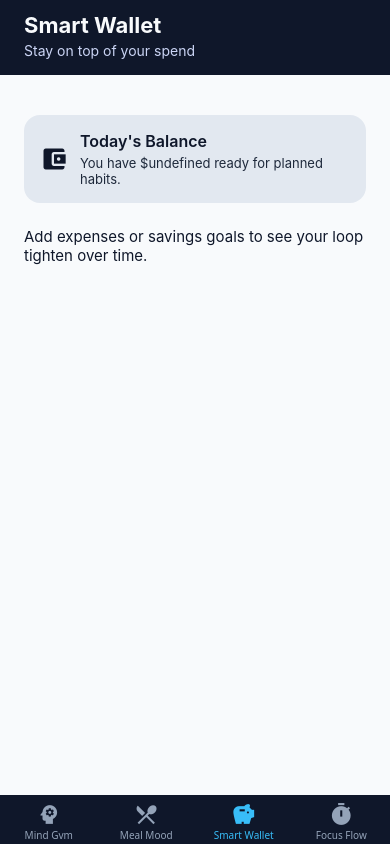
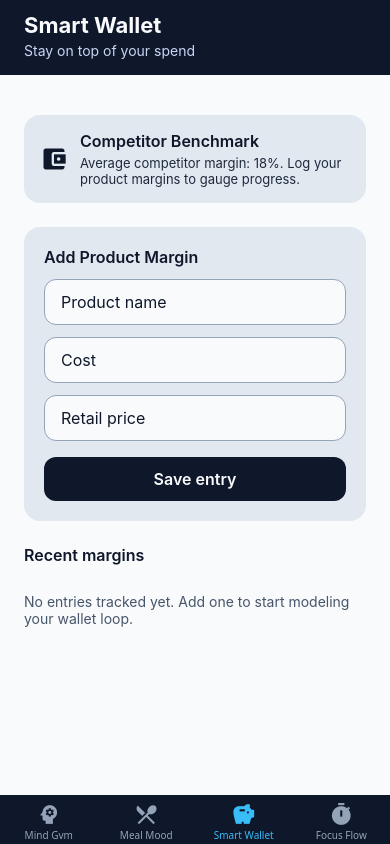
Before and after one commit to amu3dev/lifeloop, a React Native app: screen /SmartWallet in a window 390 px wide. Built offline with nearby package versions, Linux system fonts and the light colour scheme.

Commit message:
Refactor SmartWalletScreen to enhance functionality with AsyncStorage integration, product margin tracking, and improved UI components

```diff
--- a/modules/smart-wallet/SmartWalletScreen.js
+++ b/modules/smart-wallet/SmartWalletScreen.js
@@ -1,43 +1,273 @@
-import React, { useContext } from 'react';
-import { View, Text, StyleSheet, ScrollView } from 'react-native';
+import React, { useCallback, useEffect, useMemo, useState } from 'react';
+import {
+  View,
+  Text,
+  StyleSheet,
+  TextInput,
+  TouchableOpacity,
+  FlatList
+} from 'react-native';
+import AsyncStorage from '@react-native-async-storage/async-storage';
 import Header from '../../components/shared/Header';
 import InfoCard from '../../components/shared/InfoCard';
-import { AppContext } from '../../context/AppContext';
+import { useAppContext } from '../../context/AppContext';
 
-// Offers quick financial insights for the Smart Wallet module.
+const WALLET_STORAGE_KEY = '@lifeloop/wallet/history';
+
+const COMPETITOR_MARGINS = [
+  { id: 'shop-a', name: 'LoopMart', profitPercent: 18 },
+  { id: 'shop-b', name: 'Green Basket', profitPercent: 22 },
+  { id: 'shop-c', name: 'Urban Pantry', profitPercent: 15 }
+];
+
+// Helps track micro-purchases while benchmarking against competitors.
 const SmartWalletScreen = () => {
-  const { state } = useContext(AppContext);
+  const { state, addWalletEntry } = useAppContext();
+  const [productName, setProductName] = useState('');
+  const [cost, setCost] = useState('');
+  const [retail, setRetail] = useState('');
+  const [history, setHistory] = useState(state.walletHistory);
+  const [comparisonMessage, setComparisonMessage] = useState(
+    'Log your product margins to gauge progress.'
+  );
+
+  const competitorAverage = useMemo(() => {
+    const total = COMPETITOR_MARGINS.reduce(
+      (sum, competitor) => sum + competitor.profitPercent,
+      0
+    );
+    return Math.round(total / COMPETITOR_MARGINS.length);
+  }, []);
+
+  useEffect(() => {
+    const loadHistory = async () => {
+      try {
+        const stored = await AsyncStorage.getItem(WALLET_STORAGE_KEY);
+        if (stored) {
+          const parsed = JSON.parse(stored);
+          if (Array.isArray(parsed) && parsed.length && !state.walletHistory.length) {
+            parsed
+              .slice()
+              .reverse()
+              .forEach(entry => {
+                addWalletEntry(entry);
+              });
+          }
+        }
+      } catch (error) {
+        console.warn('Failed to hydrate wallet history', error);
+      }
+    };
+
+    loadHistory();
+  }, [addWalletEntry, state.walletHistory.length]);
+
+  useEffect(() => {
+    setHistory(state.walletHistory);
+  }, [state.walletHistory]);
+
+  useEffect(() => {
+    AsyncStorage.setItem(WALLET_STORAGE_KEY, JSON.stringify(history)).catch(
+      error => console.warn('Failed to persist wallet history', error)
+    );
+  }, [history]);
+
+  const handleAddEntry = useCallback(() => {
+    const trimmedName = productName.trim();
+    const costValue = Number.parseFloat(cost);
+    const retailValue = Number.parseFloat(retail);
+
+    if (!trimmedName || !Number.isFinite(costValue) || !Number.isFinite(retailValue)) {
+      setComparisonMessage(
+        'Provide a product name, cost, and retail price to calculate profit.'
+      );
+      return;
+    }
+
+    if (costValue <= 0) {
+      setComparisonMessage('Cost must be greater than zero for a valid margin.');
+      return;
+    }
+
+    const profitPercent = ((retailValue - costValue) / costValue) * 100;
+    const normalizedProfit = Number.isFinite(profitPercent) ? profitPercent : 0;
+    const entry = {
+      id: Date.now().toString(),
+      name: trimmedName,
+      cost: costValue,
+      retail: retailValue,
+      profitPercent: Number(normalizedProfit.toFixed(2)),
+      createdAt: new Date().toISOString()
+    };
+
+    addWalletEntry(entry);
+    setProductName('');
+    setCost('');
+    setRetail('');
+
+    const closestCompetitor = COMPETITOR_MARGINS.reduce((best, competitor) => {
+      const distance = Math.abs(competitor.profitPercent - normalizedProfit);
+      if (!best || distance < best.distance) {
+        return { competitor, distance };
+      }
+      return best;
+    }, null);
+
+    const competitorLabel = closestCompetitor
+      ? `${closestCompetitor.competitor.name} at ${closestCompetitor.competitor.profitPercent}%`
+      : `competitor average at ${competitorAverage}%`;
+
+    setComparisonMessage(
+      `Margin logged at ${entry.profitPercent}%. Closest benchmark: ${competitorLabel}.`
+    );
+  }, [productName, cost, retail, addWalletEntry, competitorAverage]);
 
   return (
     <View style={styles.container}>
       <Header title="Smart Wallet" subtitle="Stay on top of your spend" />
-      <ScrollView contentContainerStyle={styles.content}>
+      <View style={styles.content}>
         <InfoCard
           icon="account-balance-wallet"
-          title="Today's Balance"
-          message={`You have $${state.walletBalance} ready for planned habits.`}
+          title="Competitor Benchmark"
+          message={`Average competitor margin: ${competitorAverage}%. ${comparisonMessage}`}
         />
-        <Text style={styles.tip}>
-          Add expenses or savings goals to see your loop tighten over time.
-        </Text>
-      </ScrollView>
+        <View style={styles.form}>
+          <Text style={styles.formTitle}>Add Product Margin</Text>
+          <TextInput
+            style={styles.input}
+            placeholder="Product name"
+            value={productName}
+            onChangeText={setProductName}
+          />
+          <TextInput
+            style={styles.input}
+            placeholder="Cost"
+            keyboardType="decimal-pad"
+            value={cost}
+            onChangeText={setCost}
+          />
+          <TextInput
+            style={styles.input}
+            placeholder="Retail price"
+            keyboardType="decimal-pad"
+            value={retail}
+            onChangeText={setRetail}
+          />
+          <TouchableOpacity style={styles.button} onPress={handleAddEntry}>
+            <Text style={styles.buttonLabel}>Save entry</Text>
+          </TouchableOpacity>
+        </View>
+        <Text style={styles.historyTitle}>Recent margins</Text>
+        <FlatList
+          data={history}
+          keyExtractor={item => item.id}
+          contentContainerStyle={styles.listContent}
+          renderItem={({ item }) => (
+            <View style={styles.historyItem}>
+              <View style={styles.historyTextGroup}>
+                <Text style={styles.historyName}>{item.name}</Text>
+                <Text style={styles.historyMeta}>
+                  Cost ${item.cost.toFixed(2)} • Retail ${item.retail.toFixed(2)}
+                </Text>
+              </View>
+              <Text style={styles.historyProfit}>{item.profitPercent}%</Text>
+            </View>
+          )}
+          ListEmptyComponent={
+            <Text style={styles.emptyState}>
+              No entries tracked yet. Add one to start modeling your wallet loop.
+            </Text>
+          }
+        />
+      </View>
     </View>
   );
 };
 
-// Applies consistent spacing and text styles to financial summaries.
 const styles = StyleSheet.create({
   container: {
     flex: 1,
     backgroundColor: '#f8fafc'
   },
   content: {
+    flex: 1,
     padding: 24
   },
-  tip: {
+  form: {
     marginTop: 24,
+    backgroundColor: '#e2e8f0',
+    borderRadius: 16,
+    padding: 20
+  },
+  formTitle: {
+    fontSize: 16,
+    fontWeight: '600',
+    color: '#0f172a'
+  },
+  input: {
+    marginTop: 12,
+    borderWidth: 1,
+    borderColor: '#94a3b8',
+    borderRadius: 12,
+    paddingHorizontal: 16,
+    paddingVertical: 12,
+    fontSize: 16,
+    color: '#0f172a',
+    backgroundColor: '#f8fafc'
+  },
+  button: {
+    marginTop: 16,
+    backgroundColor: '#0f172a',
+    paddingVertical: 12,
+    borderRadius: 12,
+    alignItems: 'center'
+  },
+  buttonLabel: {
+    color: '#f8fafc',
+    fontWeight: '600',
+    fontSize: 16
+  },
+  historyTitle: {
+    marginTop: 24,
+    fontSize: 16,
+    fontWeight: '600',
+    color: '#0f172a'
+  },
+  listContent: {
+    paddingVertical: 16
+  },
+  historyItem: {
+    flexDirection: 'row',
+    justifyContent: 'space-between',
+    alignItems: 'center',
+    backgroundColor: '#e2e8f0',
+    borderRadius: 12,
+    paddingVertical: 12,
+    paddingHorizontal: 16,
+    marginBottom: 12
+  },
+  historyTextGroup: {
+    flex: 1
+  },
+  historyName: {
     fontSize: 15,
+    fontWeight: '600',
     color: '#0f172a'
+  },
+  historyMeta: {
+    marginTop: 4,
+    fontSize: 12,
+    color: '#475569'
+  },
+  historyProfit: {
+    fontSize: 18,
+    fontWeight: '700',
+    color: '#16a34a'
+  },
+  emptyState: {
+    marginTop: 12,
+    fontSize: 14,
+    color: '#475569'
   }
 });
 
```
